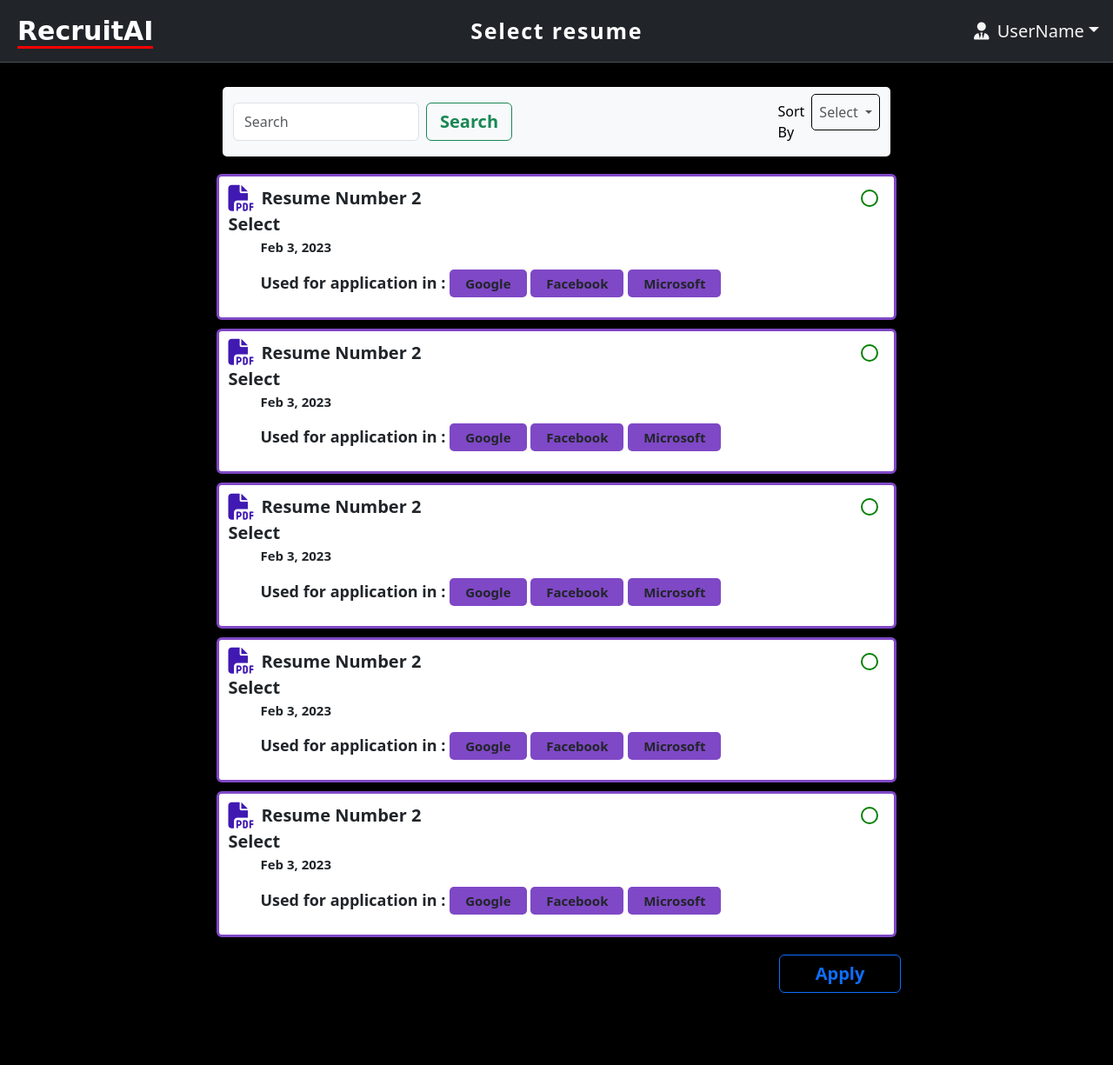
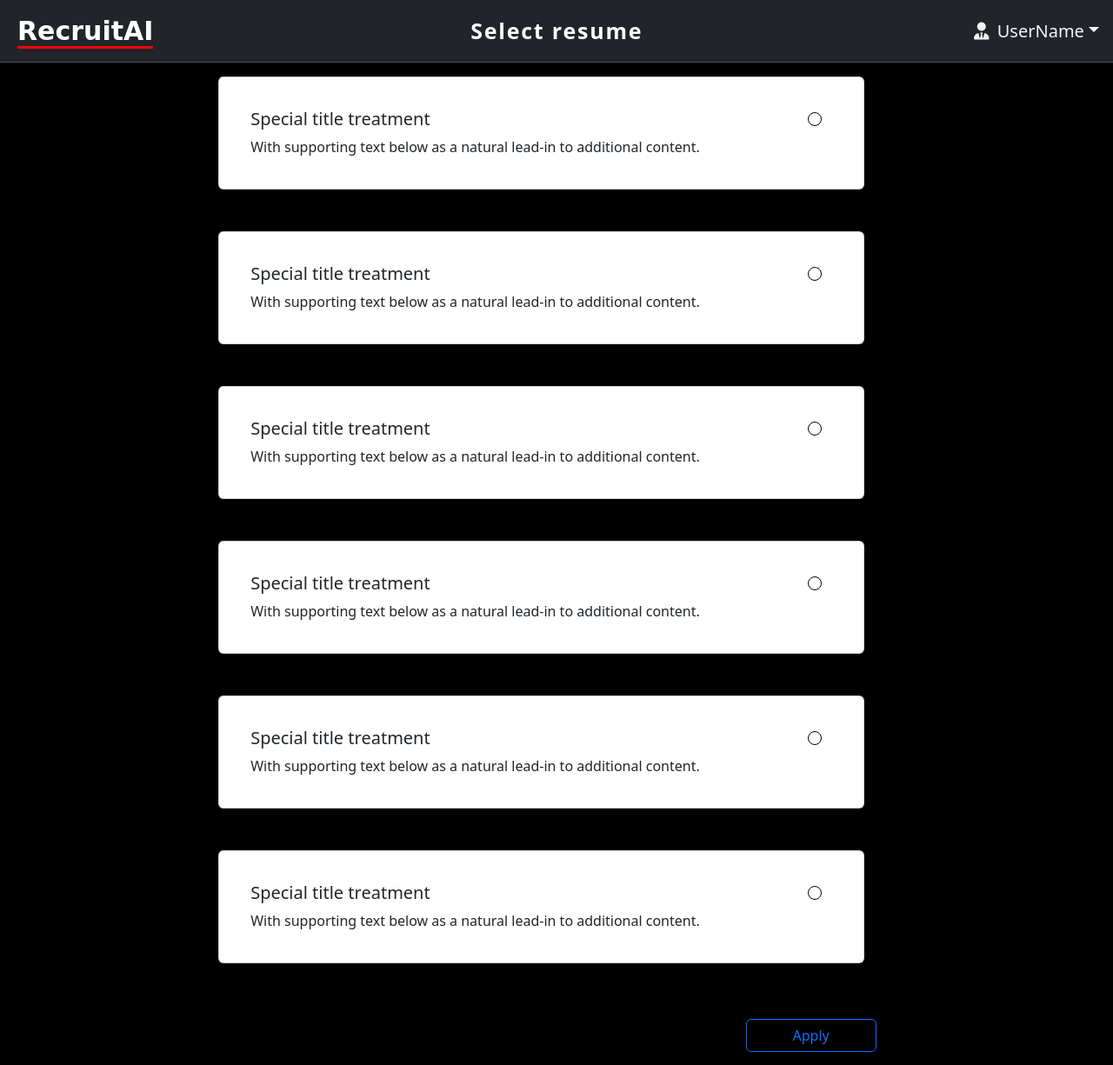
Before and after one commit to itsmesangram5/RecruitAI_dev, a Flask app: page /selectresume in a window 1280 px wide. Shown: the whole page at 87% size. Before the commit the page ends 1142 px from the top, so only its background shows below. Run offline with Flask 3, Linux system fonts and the light colour scheme; some libraries are stand-ins or nearby versions.

Commit message:
modify select resume files

```diff
--- a/view/static/css/selectresume.css
+++ b/view/static/css/selectresume.css
@@ -1,96 +1,29 @@
-
-.homepagetxt {
+.homepagetxt{
     background: transparent;
     color: white;
-    font-size: 30px;
+   font-size: 30px;
     font-family: cursive;
     font-weight: bolder;
     border-bottom: 3px solid red;
+
     transform: translateX(-50%);
 }
-
-.container {
-    display: flex;
-    flex-direction: column;
-    align-items: center;
-    margin-bottom: 200px; /* Adjusted margin to accommodate for the fixed navbar */
+.card {
+    position: relative;
+    padding: 20px;
+    width: 70%;
 }
-.card {
-    width: 70%;
-    background-color: #ffffff; /* white background */
-    border: 3px solid #7f48c6; /* black border */
-    margin-bottom: 10px;
-    padding: 10px;
-    display: flex;
-    justify-content: space-between;
-    align-items: center;
-    font-size: 20px;
-    font-weight: bold;
-}
-.apply-btn {
-    margin-top: 20px;
-    padding: 10px 20px;
-    background-color: #007bff;
-    color: #fff;
-    border: none;
-    cursor: pointer;
-}
-.checkbox-container {
-    display: flex;
-    align-items: center;
-}
-.checkbox-container label {
-    margin-right: 10px;
-}
-.form-check-input {
-    margin-left: 500px;
-    border: 2px solid green;
-}
-.btn {
-    width: 140px;
-    font-weight: bold;
-    font-size: 20px;
-}
-.card p {
-    font-size: 15px;
-    margin-left: 37px;
-}
-#companytxt {
-    font-size: 18px;
-}
-#txt {
-    background-color: #7f48c6;
-    font-size: 15px;
-    padding: 6px 18px;
-    border-radius: 5px;
+.card .btn {
+    position: absolute;
+    bottom: 15px;
+    right: 15px;
+    background-color: red;
+    border: 1px solid red;
+    padding: 8px 25px;
+    font-size: 17px;
 }
 
-#x {
-    position: fixed;
-    width: 60%;
-    margin-left: 20%;
-    margin-top: 100px;
-    margin-right: 200px;
-    border-radius: 5px;
-
+.form-check-input[type=radio]{
+    border: 1px solid rgb(0, 0, 0);
+    margin-left: 65%;
 }
-#navbarSupportedContent {
-    padding-left: 40%
-}
-/* Adjusted styles for the fixed navbar */
-nav.navbar {
-    position: fixed;
-    top: 0;
-    left: 0;
-    right: 0;
-    z-index: 1000; /* Ensure it's above other content */
-}
-/* Adjusted styles for the container to accommodate the fixed navbar */
-.container {
-    margin-top: 200px;
-    margin-bottom: 10px;
-}
-.box{
-    background-color: #000000 !important; width: 100%; height: 200px; position: fixed;
-z-index: 99; top: 0;
-}
--- a/view/templates/selectresume.html
+++ b/view/templates/selectresume.html
@@ -24,130 +24,90 @@
                 UserName</a>
             <ul class="dropdown-menu">
               <li><a class="dropdown-item" href="/applicant">Home</a></li>
-              <li><a class="dropdown-item" href="/uploadresume">Upload resume</a></li>
-              <li><a class="dropdown-item" href="/jobs">Jobs</a></li>
+              <li><a class="dropdown-item" href="#">Edit Profile</a></li>
               <li><hr class="dropdown-divider"></li>
               <li><a  class="dropdown-item" href="#scrollspyHeading5"><i style="padding-right: 4px;" class="fa-solid fa-right-from-bracket"></i>Logout</a></li>
             </ul>
           </li>
         </ul>
     </nav>
+    <div  data-bs-spy="scroll" data-bs-target="#navbar-example15" data-bs-root-margin="0px 0px -40%" data-bs-smooth-scroll="true" class="scrollspy-example bg-body-dark p-3 rounded-15" tabindex="0">
+        <div class="content">
+            <div style="padding-left: 15%;">
+                <div class="card ms-5 me-5 mb-5">
+                    <div class="card-body">
+                        <div style="display: flex;">
 
+                            <h5 class="card-title">Special title treatment</h5>
 
-        <div class="box" >
-            <nav id="x" class="navbar navbar-expand-lg bg-body-tertiary  ">
-                <div class="container-fluid">
-                    <form class="d-flex" role="search">
-                        <input class="form-control me-2" type="search" placeholder="Search" aria-label="Search">
-                        <button class="btn btn-outline-success" type="submit">Search</button>
-                      </form>
-
-                  <button class="navbar-toggler" type="button" data-bs-toggle="collapse" data-bs-target="#navbarSupportedContent" aria-controls="navbarSupportedContent" aria-expanded="false" aria-label="Toggle navigation">
-                    <span class="navbar-toggler-icon"></span>
-                  </button>
-
-                  <div class="collapse navbar-collapse" id="navbarSupportedContent">
-                    <ul class="navbar-nav me-auto mb-2 mb-lg-0">
-                      <li class="nav-item">
-                        <a class="nav-link active" aria-current="page" href="#">Sort By</a>
-                      </li>
-
-                      <li class="nav-item dropdown">
-                        <a style="border: 1px solid black; border-radius: 5px;" class="nav-link dropdown-toggle" href="#" role="button" data-bs-toggle="dropdown" aria-expanded="false">
-                          Select
-                        </a>
-                        <ul class="dropdown-menu">
-                          <li><a class="dropdown-item" href="#">Date</a></li>
-                          <li><a class="dropdown-item" href="#">Time</a></li>
-
-                        </ul>
-                      </li>
-
-                    </ul>
-
+                            <input class="form-check-input" type="radio" name="flexRadioDefault" id="flexRadioDefault1">
+                        </div>
+                        <p class="card-text">With supporting text below as a natural lead-in to additional content.</p>
                     </div>
                 </div>
-              </nav>
-        </div>
-    <div class="container">
+                <div class="card ms-5 me-5 mb-5">
+                    <div class="card-body">
+                        <div style="display: flex;">
 
-        <div class="card">
-            <div>
-                <span> <i  class="fa-solid fa-file-pdf fa-xl me-2" style="color: #4019b3;"></i>Resume Number 2</span>
+                            <h5 class="card-title">Special title treatment</h5>
 
                             <input class="form-check-input" type="radio" name="flexRadioDefault" id="flexRadioDefault1">
-                <label for="flexRadioDefault1">Select</label>
-                <p >Feb 3, 2023</p>
-                <p id="companytxt">Used for application in :
-                   <span id="txt">Google</span>
-                   <span id="txt">Facebook</span>
-                   <span id="txt">Microsoft</span>
-                </p>
+                        </div>
+                        <p class="card-text">With supporting text below as a natural lead-in to additional content.</p>
                     </div>
                 </div>
-        <div class="card">
-            <div>
-                <span> <i  class="fa-solid fa-file-pdf fa-xl me-2" style="color: #4019b3;"></i>Resume Number 2</span>
+                <div class="card ms-5 me-5 mb-5">
+                    <div class="card-body">
+                        <div style="display: flex;">
+
+                            <h5 class="card-title">Special title treatment</h5>
 
                             <input class="form-check-input" type="radio" name="flexRadioDefault" id="flexRadioDefault1">
-                <label for="flexRadioDefault1">Select</label>
-                <p >Feb 3, 2023</p>
-                <p id="companytxt">Used for application in :
-                   <span id="txt">Google</span>
-                   <span id="txt">Facebook</span>
-                   <span id="txt">Microsoft</span>
-                </p>
+                        </div>
+                        <p class="card-text">With supporting text below as a natural lead-in to additional content.</p>
                     </div>
                 </div>
-        <div class="card">
-            <div>
-                <span> <i  class="fa-solid fa-file-pdf fa-xl  me-2" style="color: #4019b3;"></i>Resume Number 2</span>
+                <div class="card ms-5 me-5 mb-5">
+                    <div class="card-body">
+                        <div style="display: flex;">
+
+                            <h5 class="card-title">Special title treatment</h5>
 
                             <input class="form-check-input" type="radio" name="flexRadioDefault" id="flexRadioDefault1">
-                <label for="flexRadioDefault1">Select</label>
-                <p >Feb 3, 2023</p>
-                <p id="companytxt">Used for application in :
-                   <span id="txt">Google</span>
-                   <span id="txt">Facebook</span>
-                   <span id="txt">Microsoft</span>
-                </p>
+                        </div>
+                        <p class="card-text">With supporting text below as a natural lead-in to additional content.</p>
                     </div>
                 </div>
-        <div class="card">
-            <div>
-                <span> <i  class="fa-solid fa-file-pdf fa-xl me-2" style="color: #4019b3;"></i>Resume Number 2</span>
+                <div class="card ms-5 me-5 mb-5">
+                    <div class="card-body">
+                        <div style="display: flex;">
+
+                            <h5 class="card-title">Special title treatment</h5>
 
                             <input class="form-check-input" type="radio" name="flexRadioDefault" id="flexRadioDefault1">
-                <label for="flexRadioDefault1">Select</label>
-                <p >Feb 3, 2023</p>
-                <p id="companytxt">Used for application in :
-                   <span id="txt">Google</span>
-                   <span id="txt">Facebook</span>
-                   <span id="txt">Microsoft</span>
-                </p>
+                        </div>
+                        <p class="card-text">With supporting text below as a natural lead-in to additional content.</p>
                     </div>
                 </div>
-        <div class="card">
-            <div>
-                <span> <i  class="fa-solid fa-file-pdf fa-xl me-2" style="color: #4019b3;"></i>Resume Number 2</span>
+                <div class="card ms-5 me-5 mb-5">
+                    <div class="card-body">
+                        <div style="display: flex;">
+
+                            <h5 class="card-title">Special title treatment</h5>
 
                             <input class="form-check-input" type="radio" name="flexRadioDefault" id="flexRadioDefault1">
-                <label for="flexRadioDefault1">Select</label>
-                <p >Feb 3, 2023</p>
-                <p id="companytxt">Used for application in :
-                   <span id="txt">Google</span>
-                   <span id="txt">Facebook</span>
-                   <span id="txt">Microsoft</span>
-                </p>
+                        </div>
+                        <p class="card-text">With supporting text below as a natural lead-in to additional content.</p>
                     </div>
                 </div>
 
-
+                <!-- Other card elements -->
+            </div>
+        </div>
+        <!-- More content here -->
       </div>
 
-
-        <!-- Add more cards as needed -->
-<a href="#">        <button style="margin-bottom: 15px; margin-left: 70%;" type="button" class="btn btn-outline-primary">Apply</button>
+       <a href="#">        <button style="margin-bottom: 15px; margin-left:67% ;width: 150px;" type="button" class="btn btn-outline-primary">Apply</button>
 </a>
     </div>
 
```
Also changed, not shown: view/templates/result.html (line endings or trailing spaces). Lines whose indentation alone changed are shown as unchanged.
